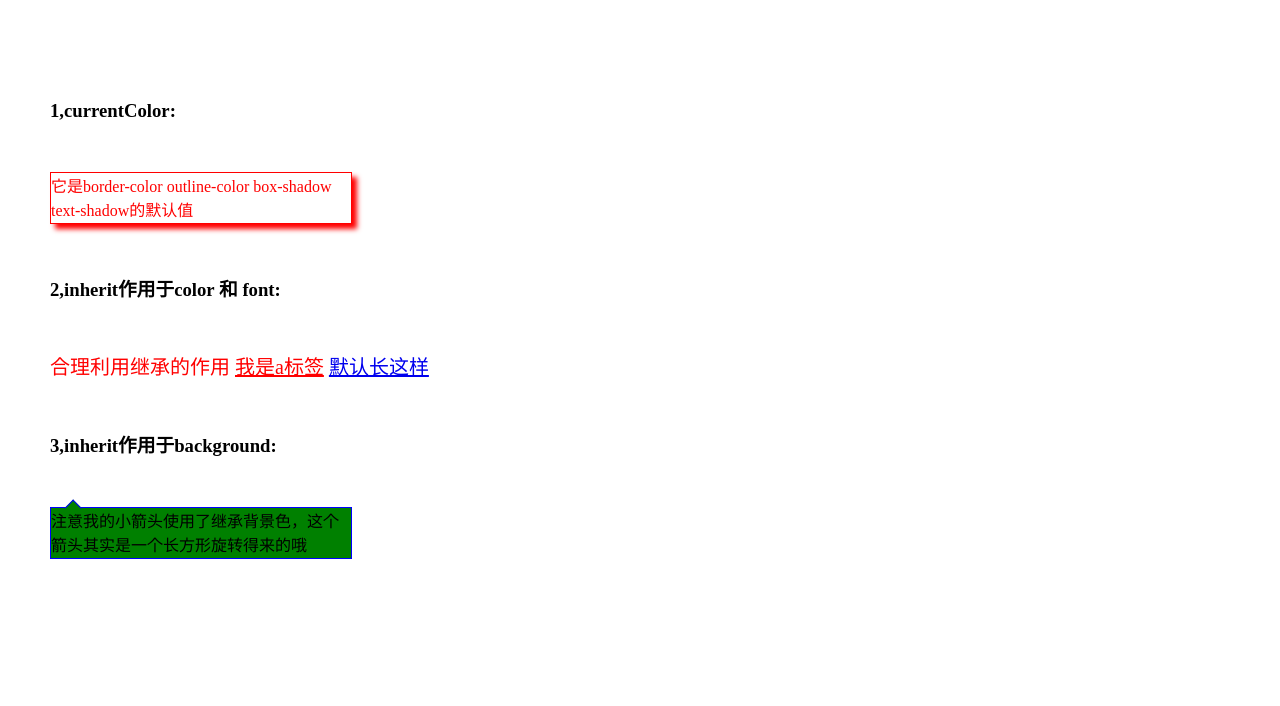
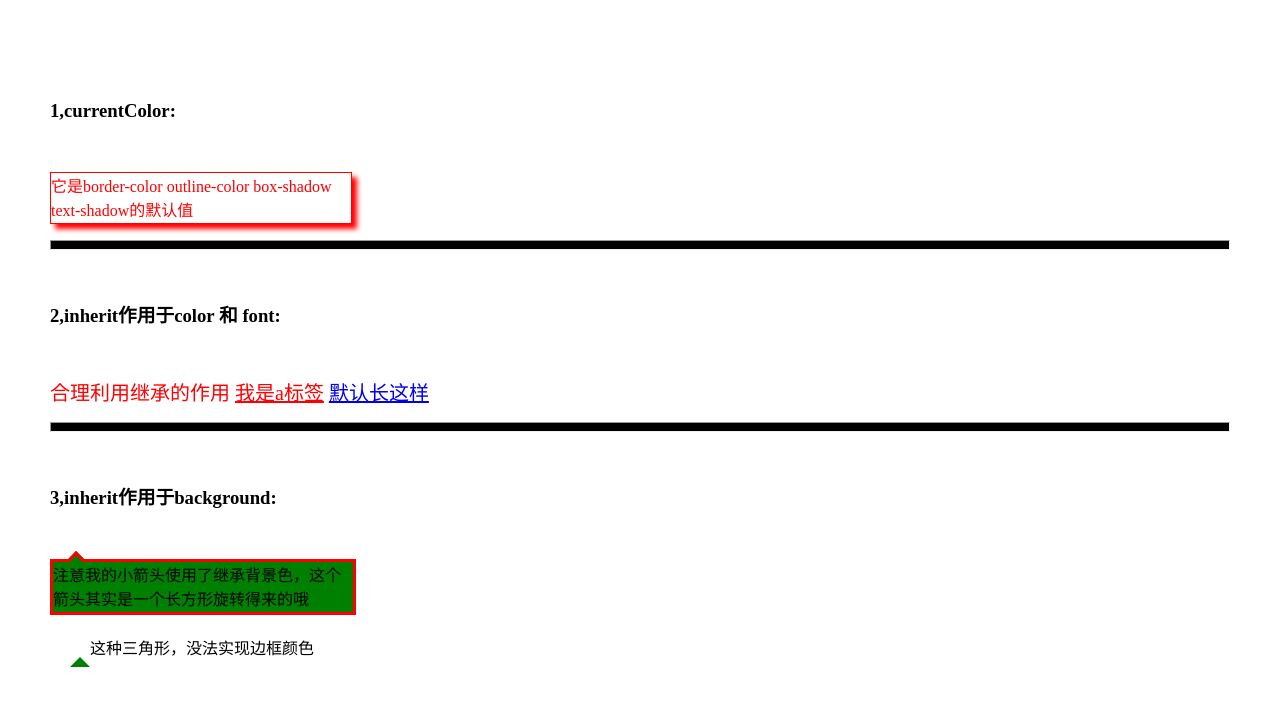
Before and after one commit to winner-shiyi/css-secrets-demo, a website: page html/page10.html in a window 1280 px wide. Drawn offline with Linux system fonts and the light colour scheme.

Commit message:
更新 css揭秘读书笔记

```diff
--- a/html/page10.html
+++ b/html/page10.html
@@ -27,7 +27,7 @@
 		.demo3{
 		    width:300px;
 		    height: 50px;
-		    border:1px solid blue;
+		    border:3px solid red;
 		    color:#000;
 		    background: green;
 		    position: relative;
@@ -35,7 +35,7 @@
 		.demo3::before{
 		    content:"";
 		    position: absolute;
-		    top:-.4em;left:1em;
+		    top:-.5em;left:1em;
 		    padding:.35em;
 		    background: inherit;
 		    border:inherit;
@@ -43,17 +43,34 @@
 		    border-bottom: 0;
 		    transform:rotate(45deg);
 		}
+		hr{
+			height:.5em;
+			background:currentColor;
+			margin:1em 0;
+		}
+		.demo4{
+			margin:20px;
+		}
+		.san{
+			border:10px solid green;
+			border-top-color:transparent;
+			border-right-color:transparent;
+			border-left-color:transparent;
+		}
 	</style>
 </head>
 <body>
 	<h3>1,currentColor:</h3>
 	<div class="demo1">它是border-color outline-color box-shadow text-shadow的默认值</div>
+	<hr>
 	<h3>2,inherit作用于color 和 font:</h3>
 	<div class="demo2">合理利用继承的作用&nbsp;<a href="#" class="a1">我是a标签</a>&nbsp;<a href="#">默认长这样</a></div>
+	<hr>
 	<h3>3,inherit作用于background:</h3>
 	<div class="demo3">
 	    注意我的小箭头使用了继承背景色，这个箭头其实是一个长方形旋转得来的哦
 	</div>
+	<div class="demo4"><span class="san"></span>这种三角形，没法实现边框颜色</div>
 
 </body>
 </html>
```
